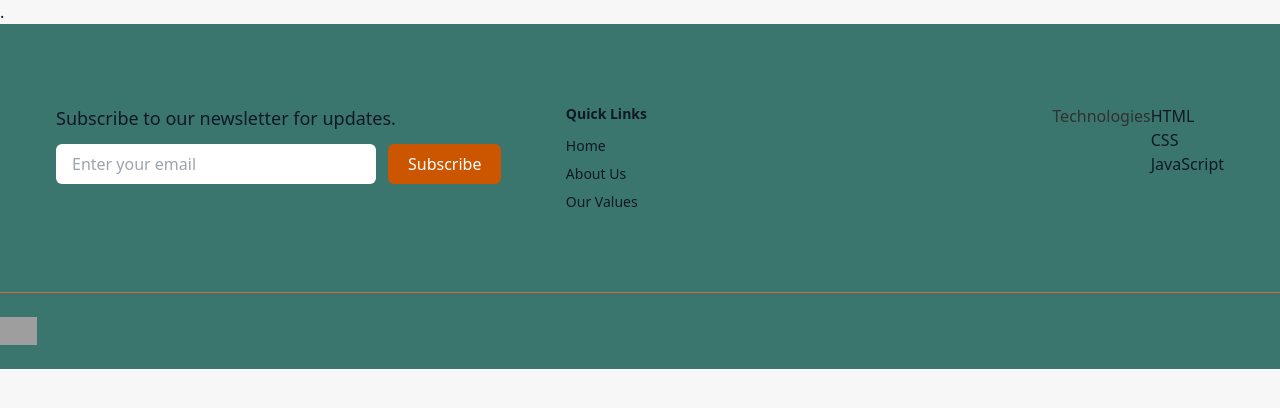
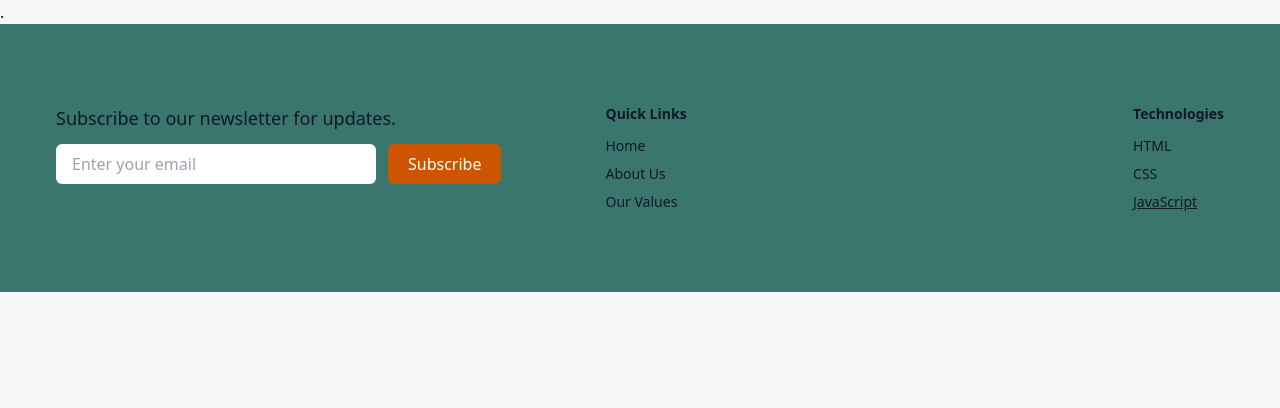
Before and after one commit to VanessaDa/VANBAA25089_PTO2502_GroupA_VanessaBaart_SDF05, a plain HTML site: page index.html in a window 1280 px wide. Drawn offline with nearby package versions, Linux system fonts and the light colour scheme; grey boxes are pictures that could not be loaded.

Commit message:
Added and Aligned Technology Links

```diff
--- a/index.html
+++ b/index.html
@@ -52,34 +52,22 @@
                                 <h3 class="text-sm font-bold mb-3">Quick Links</h3>
                                 <ul class="list-none space-y-2 text-sm">
                                     <li><a href="#" class="hover:underline">Home</a></li>
-                                    <li><a href="#" class="hover:text-gray-900">About Us</a></li>
-                                    <li><a href="#" class="hover:text-gray-900">Our Values</a></li>
-                                </ul>
+                                    <li><a href="#" class="hover:underline">About Us</a></li>
+                                    <li><a href="#" class="hover:underline">Our Values</a></li>
+                               </ul>
                            </div>
 
-
-
-
-
-
-
-                            <p class="text-[#313131]">Technologies</p>
-                            <div class="">
-                                <a href="#">HTML</a>
-                                <a href="#">CSS</a>
-                                <a href="#">JavaScript</a>
+                            <!-- Technologies Links -->
+                            <div class="technologies flex flex-col text-left flex-1">
+                                <h3 class="text-sm font-bold mb-3">Technologies</h3>
+                                <ul class="list-none space-y-2 text-sm">
+                                    <li><a href="#" class="hover:underline">HTML</a></li>
+                                    <li><a href="#" class="hover:underline">CSS</a></li>
+                                    <li><a href="#" class="underline">JavaScript</a></li>
+                                </ul>
                             </div>
                         </div>
-                    </div>
-
-                    <hr class="my-6 border-[#d86943]">
-
-                    <div class="flex">
-                        <a href="#">
-                            <img class="w-auto h-7" src="https://codespace-assets.global.ssl.fastly.net/wp/assets/website/codespace-primary-logo-light.svg" alt="">
-                        </a>
-                    </div>
-    </footer>
+                     </div>  <!-- End of Main Footer Content -->
 
 </body>
 </html>
```
